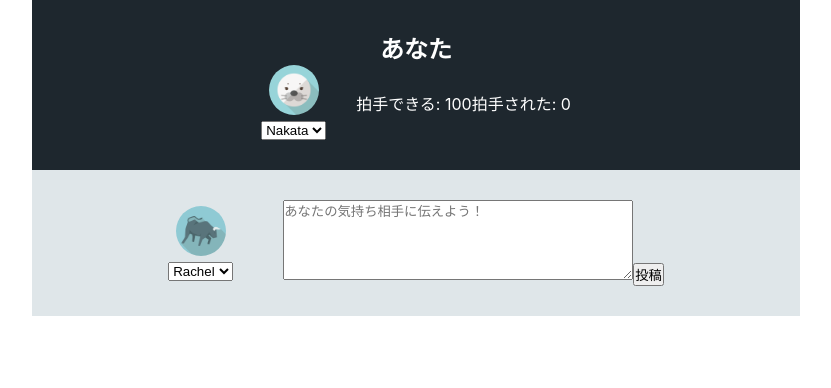
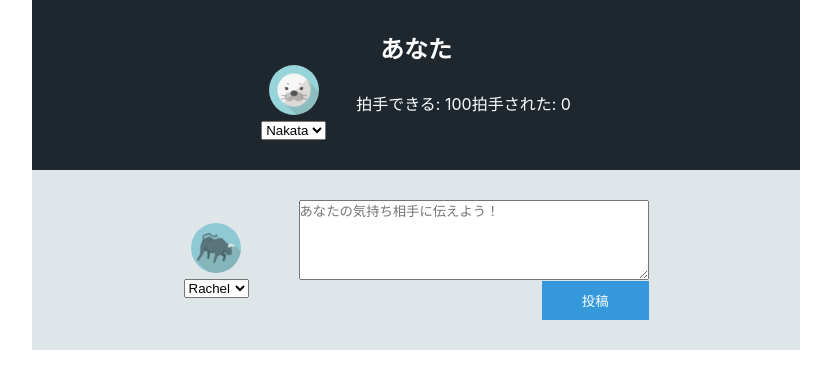
Before and after one commit to show-coco/Fringe81-clapping-app, a React (Create React App) app: page / in a window 1280 px wide. Shown: the top 388 px of the page, without its empty margins (224-1055 px from the left). Built offline with nearby package versions, Linux system fonts and the light colour scheme.

Commit message:
ボタンのデザイン変更

```diff
--- a/src/assets/styles/ClpCommentForm.css
+++ b/src/assets/styles/ClpCommentForm.css
@@ -13,10 +13,35 @@
 }
 
 .comment-form {
-    margin-left: 50px;
+  height: 120px;
+  margin-left: 50px;
+  position: relative;
 }
 
 textarea {
-    width: 350px;
-    height: 80px;
+  width: 350px;
+  height: 80px;
 }
+
+.submit-button {
+  display: block;
+  padding: 10px 40px;
+  position: absolute;
+  bottom: 0;
+  right: 0;
+  color: white;
+  background: #3498db;
+  border: none;
+  outline: none;
+  /* box-shadow: 0 2px 5px rgba(0, 0, 0, 0.26); */
+}
+
+.submit-button:hover {
+  color: white;
+  background-color: #34495e;
+}
+
+.submit-button:active {
+  color: white;
+  background-color: #2c3e50;
+}
--- a/src/components/molecules/ClpCommentForm.js
+++ b/src/components/molecules/ClpCommentForm.js
@@ -19,7 +19,7 @@ class ClpCommentForm extends React.Component {
               onChange={this.props.handleInputChange}
               placeholder="あなたの気持ち相手に伝えよう！"
             />
-            <input type="submit" value="投稿" />
+            <button type="submit" className="submit-button">投稿</button>
           </form>
         </div>
       </div>
```
